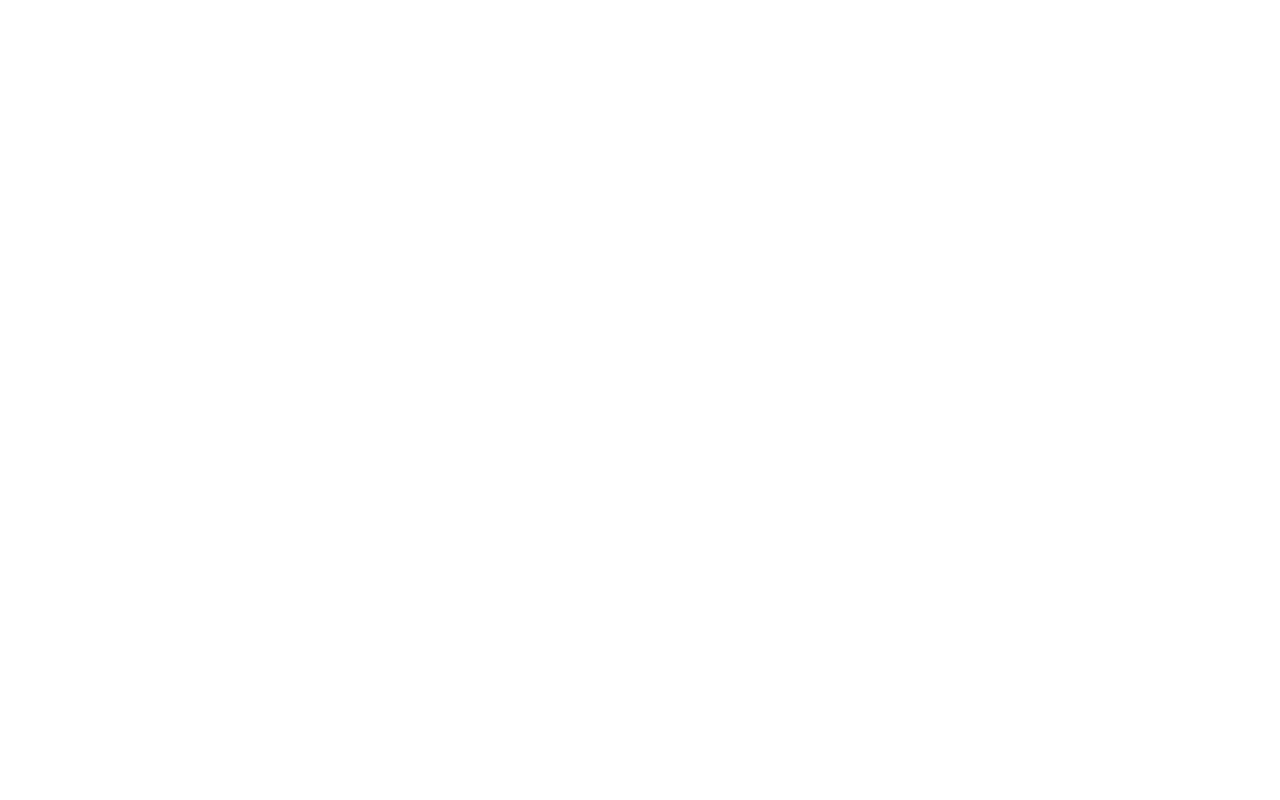
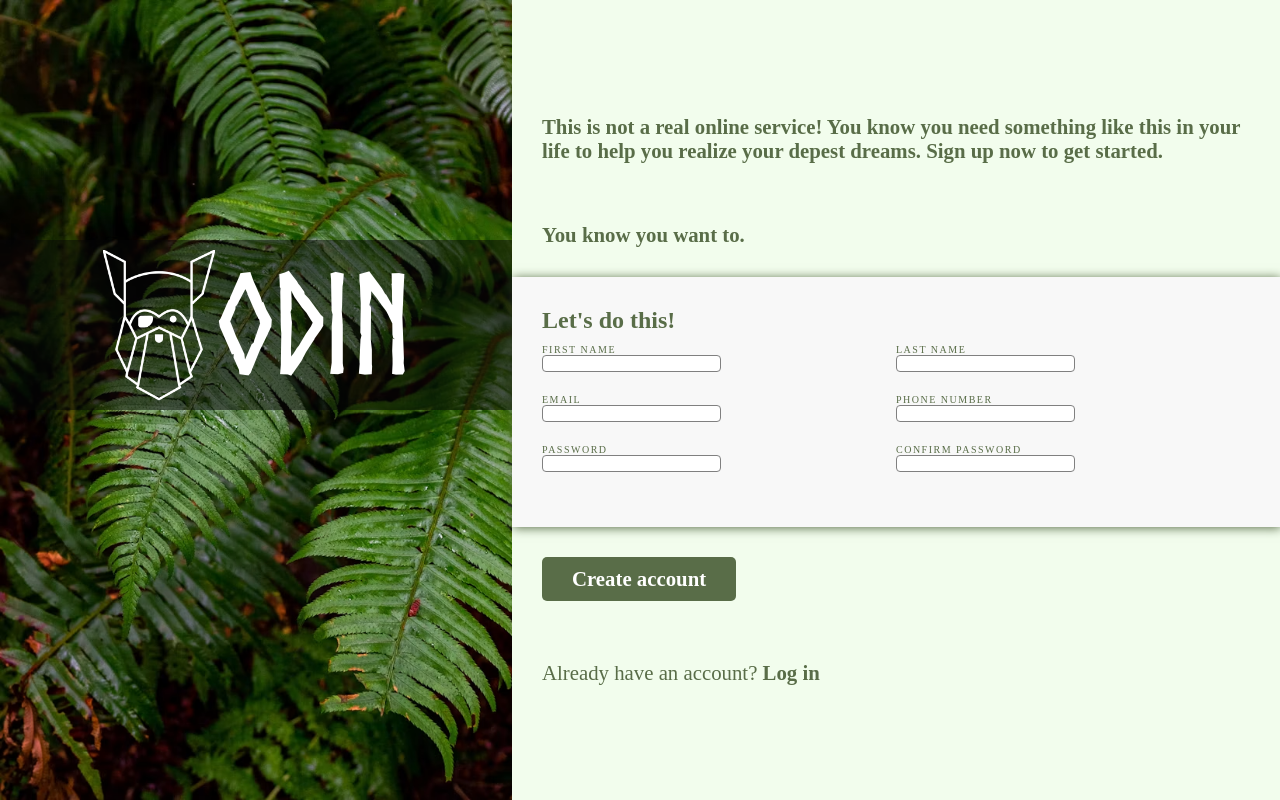
Before and after one commit to diegoHernandezDeveloper/sighUpForm, a plain HTML site: page index.html in a window 1280 px wide. Drawn offline with Linux system fonts and the light colour scheme.

Commit message:
complete signUp form project

```diff
--- a/index.html
+++ b/index.html
@@ -7,6 +7,52 @@
     <title>Document</title>
 </head>
 <body>
+    <header>
+
+        <div class="logoHolder">
+            <img src="img/logo.png" alt="odin logo" height="150px">
+            <span>ODIN</span>
+        </div>
+    </header>
+    <main>
+
+        <p>This is not a real online service! You know you need something like this in your life to help you realize your depest dreams. Sign up now to get started.</p>
+        <p>You know you want to.</p>
+
+        <form action="">
+            <h2 class="formh2">Let's do this!</h2>
+            <div class="inputsHolder">
+                <div>
+                    <label for="firstName">FIRST NAME</label>
+                    <input type="text" name="firstName" id="firstName">
+                </div>
+                <div>
+                    <label for="lastName">LAST NAME</label>
+                    <input type="text" name="lastName" id="lastName">
+                </div>
+                 <div>
+                    <label for="email">EMAIL</label>
+                    <input type="email" name="email" id="email">
+                </div>
+                 <div>
+                    <label for="phoneNumber">PHONE NUMBER</label>
+                    <input type="text" name="phoneNumber" id="phoneNumber">
+                </div>
+                <div>
+                    <label for="passwordOne">PASSWORD</label>
+                    <input type="password" name="passwordOne" id="passwordOne" minlength="6">
+                </div>
+                <div>
+                    <label for="passwordTwo">CONFIRM PASSWORD</label>
+                    <input type="password" name="passwordTwo" id="passwordTwo" minlength="6">
+                </div>
+            </div>
+        </form>
+
+        <button>Create account</button>
+
+        <p class="finalP">Already have an account? <a href="#">Log in</a></p>
+    </main>
 
     <script src="main.js"></script>
 </body>
--- a/main.js
+++ b/main.js
@@ -0,0 +1 @@
+console.log('hello world')
--- a/style.css
+++ b/style.css
@@ -0,0 +1,149 @@
+:root {
+    --primary-color: #596D48;
+    --border-color: #f2fded;
+}
+
+@font-face {
+    font-family: norse;
+    src: url(font/Norse.woff2);
+}
+
+* {
+    padding: 0;
+    margin: 0;
+    box-sizing: border-box;
+}
+
+
+body {
+    height: 100vh;
+    display: flex;
+
+}
+
+
+/* header  */
+
+header {
+    width: 40vw;
+    background: url(img/background.avif);
+    background-size: cover;
+}
+
+header span {
+    color: white;
+    font-family: norse, sans-serif;
+    font-size: 130px;
+    font-weight: bolder;
+}
+
+
+
+.logoHolder {
+    display: flex;
+    justify-content: center;
+    align-items: center;
+    background-color: rgb(7, 7, 7, 0.5);
+    position: relative;
+    top: 30%;
+    padding: 10px;
+}
+
+img {
+    opacity: 1;
+}
+
+
+
+/* main */
+
+main {
+    display: flex;
+    flex-direction: column;
+    justify-content: center;
+    align-items: start;
+    width: 60vw;
+    height: 100vh;
+    color: var(--primary-color);
+    background-color: var(--border-color);
+}
+
+p, body > h2, button {
+    margin: 30px;
+    font-family: 'Times New Roman', Times, serif;
+    font-size: 1.3rem;
+    font-weight: bolder;
+}
+
+
+form {
+    background-color: rgb(248, 248, 248);
+    padding: 30px 30px;
+    height: 250px;
+    width: 100%;
+    box-shadow: 1px 1px 10px var(--primary-color);
+}
+
+.finalP {
+    font-weight: 400;
+}
+
+.inputsHolder {
+    display: flex;
+    flex-wrap: wrap;
+}
+
+.inputsHolder div {
+
+
+    height: 50px;
+    font-size: 10px;
+    display: flex;
+    flex-direction: column;
+    justify-content: baseline;
+    align-items: baseline;
+    width: 50%;
+    padding: 10px 0;
+}
+
+label {
+    letter-spacing: 1.5px;
+}
+
+input {
+    border: 1px gray solid;
+    border-radius: 4px;
+}
+
+button {
+    background-color: var(--primary-color);
+    color: white;
+    font-weight: bolder;
+    padding: 10px 30px;
+    border: none;
+    border-radius: 5px;
+    transition: all 0.1s ease-in-out;
+}
+
+button:hover {
+    cursor: pointer;
+    transform: scale(1.1);
+}
+
+a {
+    color: var(--primary-color);
+    text-decoration: none;
+    font-weight: bolder;
+}
+
+/* validators */
+
+input:focus {
+    outline: none;
+    border: 3px solid var(--primary-color);
+}
+
+
+input[type="password"]:user-invalid {
+    border: 1px solid rgb(167, 7, 74);
+}
```
Also changed, not shown: font/Norse.woff (added), font/Norse.woff2 (added), img/background.avif (added), img/logo.png (added), img/reference.png (added).
